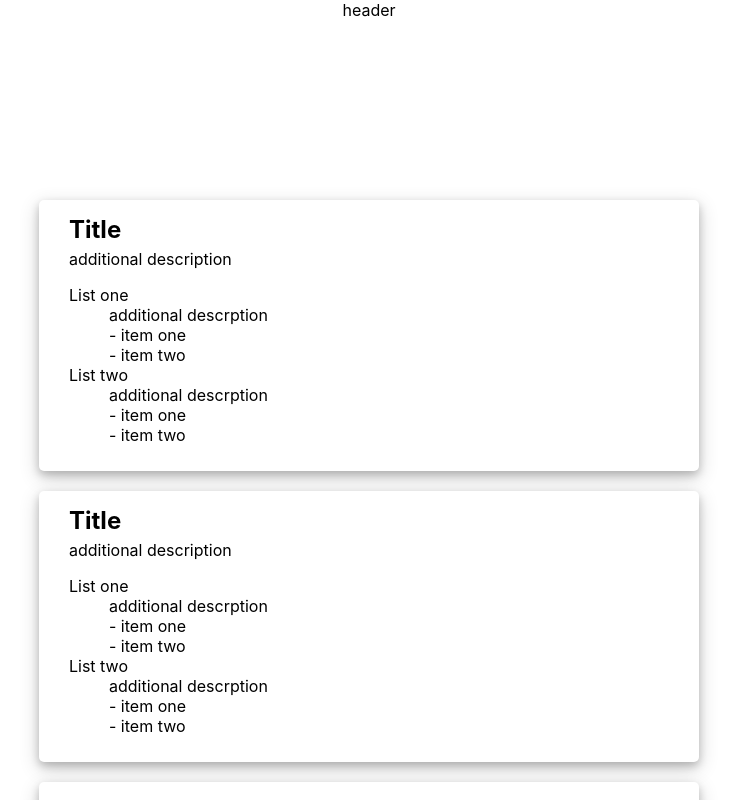
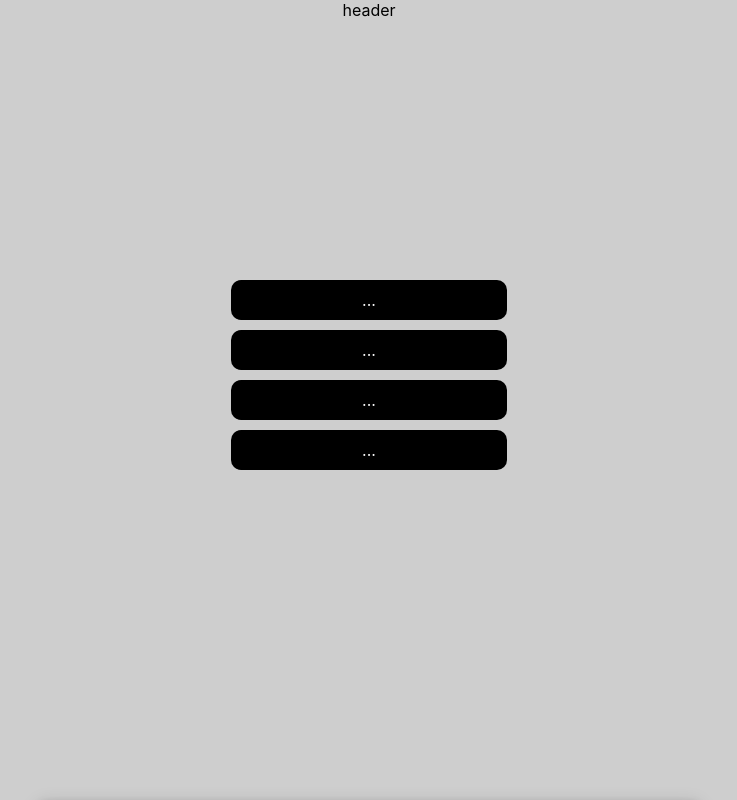
Before and after one commit to dffesalbon/dffesalbon.github.io, a React (Create React App) app: page / in a window 1280 px wide. Shown: the top 800 px of the page, without its empty margins (271-1008 px from the left). Built offline with nearby package versions, Linux system fonts and the light colour scheme.

Commit message:
add main page

```diff
--- a/src/App.js
+++ b/src/App.js
@@ -2,11 +2,13 @@ import "./App.css";
 import Content from "./components/content/Content";
 import AppFooter from "./components/footer/AppFooter";
 import AppHeader from "./components/header/AppHeader";
+import Main from "./components/main/Main";
 
 const App = () => {
   return (
     <div className="App">
       <AppHeader />
+      <Main />
       <Content />
       <AppFooter />
     </div>
--- /dev/null
+++ b/src/components/contact/Contact.js
@@ -0,0 +1,11 @@
+import "./Contact.css";
+
+const Contact = () => {
+  return (
+    <>
+      <div className="card">Contact</div>
+    </>
+  );
+};
+
+export default Contact;
--- a/src/components/content/Content.js
+++ b/src/components/content/Content.js
@@ -1,4 +1,5 @@
 import Card from "../card/Card";
+import Contact from "../contact/Contact";
 import Stack from "../stack/Stack";
 import "./Content.css";
 
@@ -9,6 +10,7 @@ const Content = () => {
         <Card />
         <Card />
         <Stack />
+        <Contact />
       </div>
     </>
   );
--- a/src/components/header/AppHeader.css
+++ b/src/components/header/AppHeader.css
@@ -1,4 +1,4 @@
 .app-header {
   width: 100%;
-  height: 200px;
+  height: 0px;
 }
--- /dev/null
+++ b/src/components/main/Main.css
@@ -0,0 +1,20 @@
+.main-page {
+  width: 100vw;
+  height: 100vh;
+  background-color: rgb(206, 206, 206);
+  overflow-x: hidden;
+}
+
+.main-menu {
+  width: min-content;
+  margin: 35vh auto;
+}
+
+.menu-item {
+  background-color: black;
+  padding: 10px;
+  border-radius: 10px;
+  color: white;
+  margin: 10px 0px;
+  width: 20vw;
+}
--- /dev/null
+++ b/src/components/main/Main.js
@@ -0,0 +1,18 @@
+import "./Main.css";
+
+const Main = () => {
+  return (
+    <>
+      <div className="main-page">
+        <div className="main-menu">
+          <div className="menu-item">...</div>
+          <div className="menu-item">...</div>
+          <div className="menu-item">...</div>
+          <div className="menu-item">...</div>
+        </div>
+      </div>
+    </>
+  );
+};
+
+export default Main;
```
Also changed, not shown: src/index.js (+6 -6 lines), src/components/contact/Contact.css (added).
